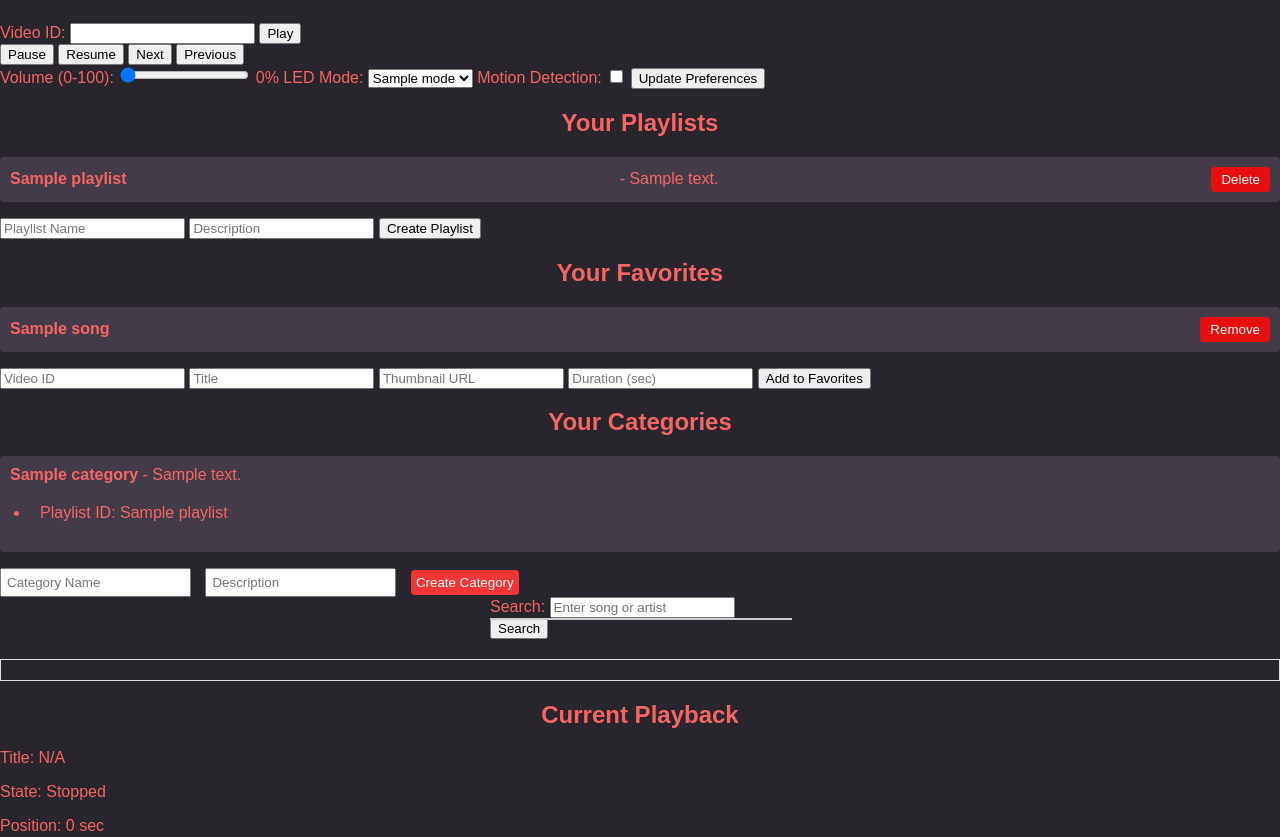
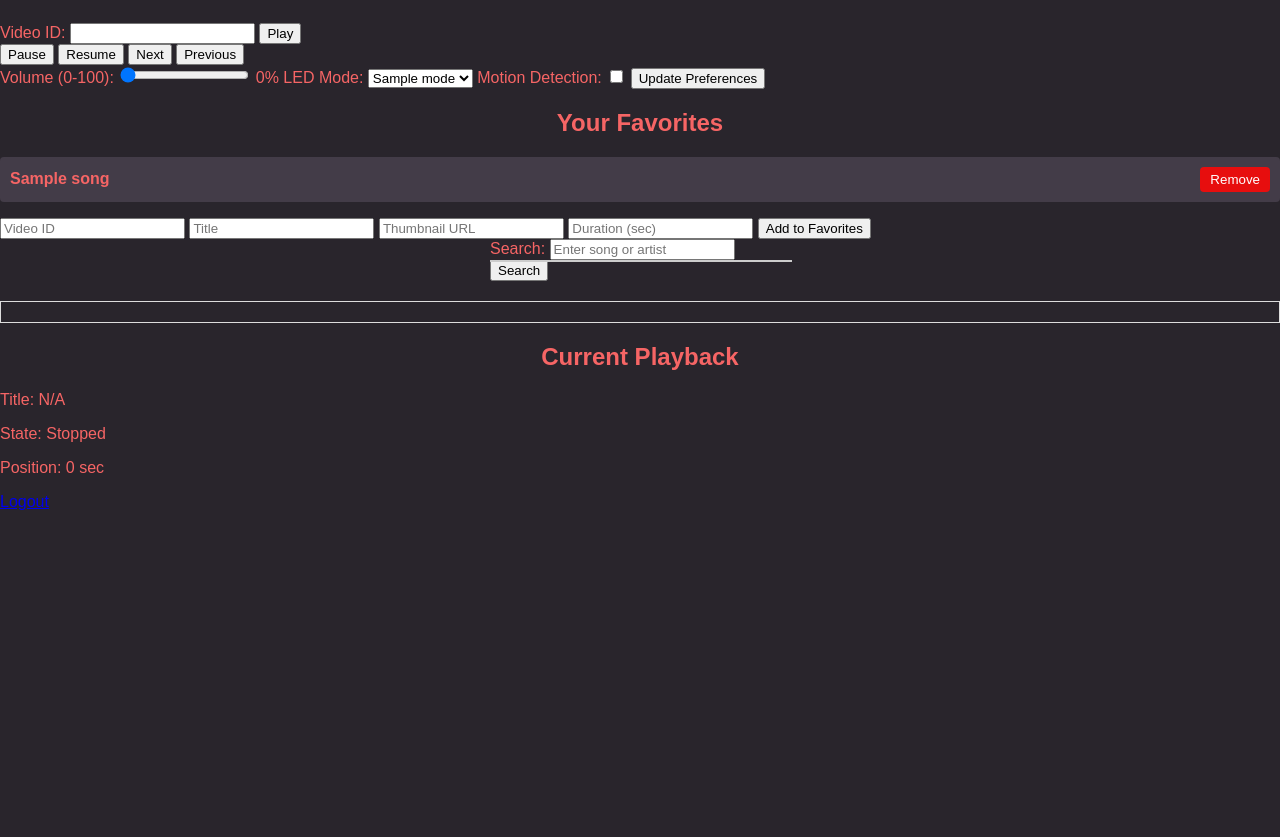
Before and after one commit to Roman-Manzhelii/PartySense, a Flask app: template party_app/templates/dashboard.html in a window 1280 px wide. Shown: the part 57-894 px from the top of the page. After the commit the page ends 567 px from the top, so only its background shows below. Run offline with Flask 3, Linux system fonts and the light colour scheme; the template is opened without the code that fills it: most values are stand-ins (such as "Sample title", 1, 10 or a date in 2020); some libraries are stand-ins or nearby versions.

Commit message:
delete "Playlists" and "Categories" from `dashboard.html`
- Fixed subscription to status channel

```diff
--- a/party_app/app.py
+++ b/party_app/app.py
@@ -67,10 +67,6 @@ app.register_blueprint(playback_bp)
 
 # Функція для обробки статусів з PubNub
 def handle_status_update(message):
-    """
-    Обробка статусів від Pi Zero через PubNub.
-    Оновлює current_playback у MongoDB та передає інформацію через WebSocket.
-    """
     try:
         user_id = message.get("user_id")
         current_song = message.get("current_song")
@@ -199,8 +195,8 @@ if __name__ == "__main__":
     with app.app_context():
         users = app.user_service.get_all_users()
         for user in users:
-            user_id = str(user["_id"])
-            pubnub_client.subscribe_to_status_channel(user_id, handle_status_update)
+            google_id = user["google_id"]
+            pubnub_client.subscribe_to_status_channel(google_id, handle_status_update)
         logger.info("Subscribed to all existing users' status channels.")
 
     socketio.run(app, host="localhost", port=5000, debug=True)
--- a/party_app/templates/dashboard.html
+++ b/party_app/templates/dashboard.html
@@ -27,7 +27,9 @@
     <form method="POST">
         <input type="hidden" name="action" value="update_preferences">
         <label for="volume">Volume (0-100):</label>
-        <input type="range" id="volume" name="volume" min="0" max="100" step="1" value="{{ (preferences.volume * 100) | int }}" oninput="document.getElementById('volume-display').textContent = this.value + '%'">
+        <input type="range" id="volume" name="volume" min="0" max="100" step="1"
+               value="{{ (preferences.volume * 100) | int }}"
+               oninput="document.getElementById('volume-display').textContent = this.value + '%'">
         <span id="volume-display">{{ (preferences.volume * 100) | int }}%</span>
 
         <label for="led_mode">LED Mode:</label>
@@ -42,24 +44,6 @@
 
         <button type="submit">Update Preferences</button>
     </form>
-
-    <!-- Плейлисти -->
-    <h2>Your Playlists</h2>
-    <div id="playlists">
-        <ul>
-            {% for playlist in playlists %}
-                <li>
-                    <strong>{{ playlist.name }}</strong> - {{ playlist.description }}
-                    <button onclick="deletePlaylist('{{ playlist.playlist_id }}')">Delete</button>
-                </li>
-            {% endfor %}
-        </ul>
-        <form id="create-playlist-form">
-            <input type="text" id="playlist_name" placeholder="Playlist Name" required>
-            <input type="text" id="playlist_description" placeholder="Description">
-            <button type="submit">Create Playlist</button>
-        </form>
-    </div>
 
     <!-- Улюблені пісні -->
     <h2>Your Favorites</h2>
@@ -78,28 +62,6 @@
             <input type="text" id="favorite_thumbnail_url" placeholder="Thumbnail URL" required>
             <input type="number" id="favorite_duration" placeholder="Duration (sec)" required>
             <button type="submit">Add to Favorites</button>
-        </form>
-    </div>
-
-    <!-- Категорії -->
-    <h2>Your Categories</h2>
-    <div id="categories">
-        <ul>
-            {% for category in categories %}
-                <li>
-                    <strong>{{ category.name }}</strong> - {{ category.description }}
-                    <ul>
-                        {% for pl_id in category.playlists %}
-                            <li>Playlist ID: {{ pl_id }}</li>
-                        {% endfor %}
-                    </ul>
-                </li>
-            {% endfor %}
-        </ul>
-        <form id="create-category-form">
-            <input type="text" id="category_name" placeholder="Category Name" required>
-            <input type="text" id="category_description" placeholder="Description">
-            <button type="submit">Create Category</button>
         </form>
     </div>
 
```
